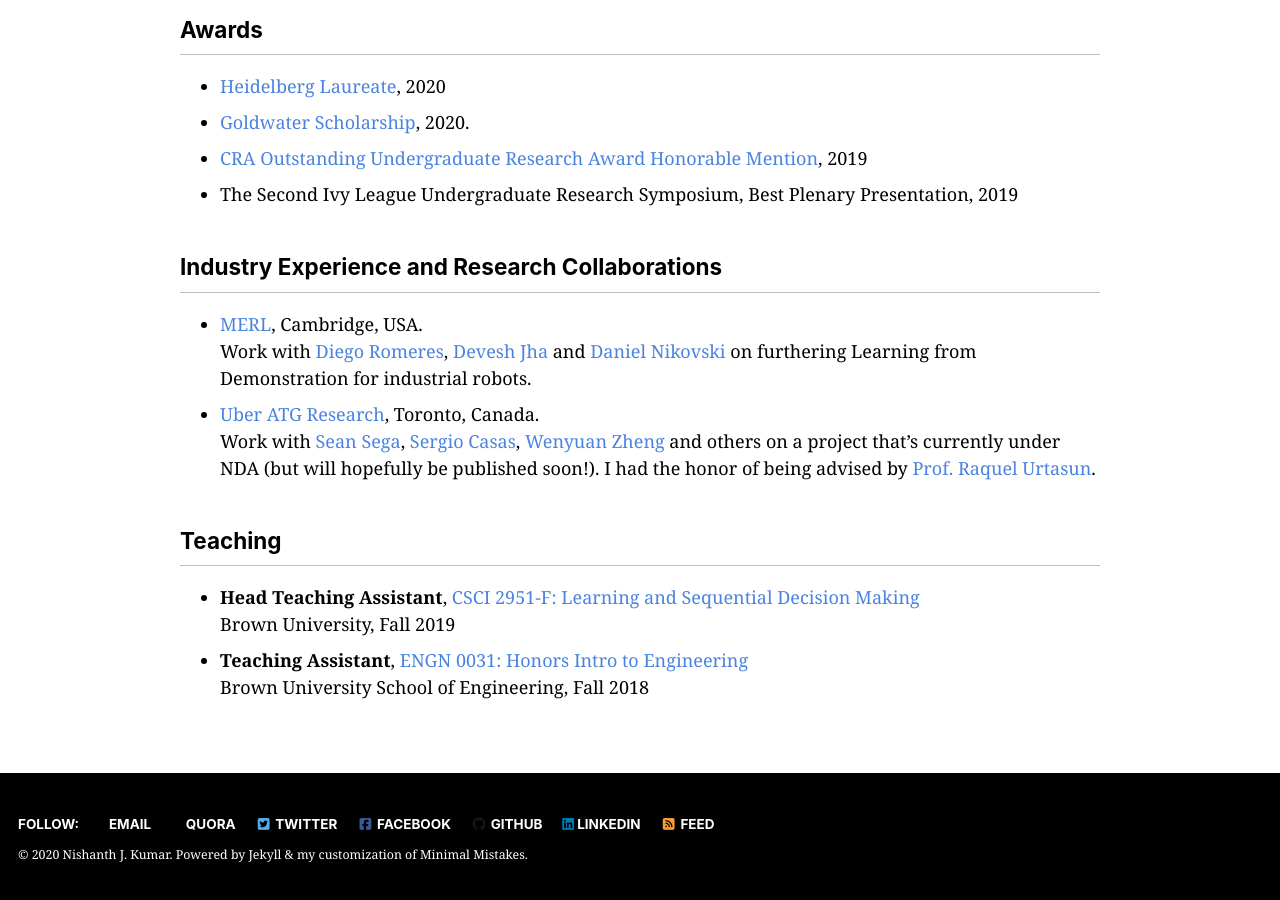
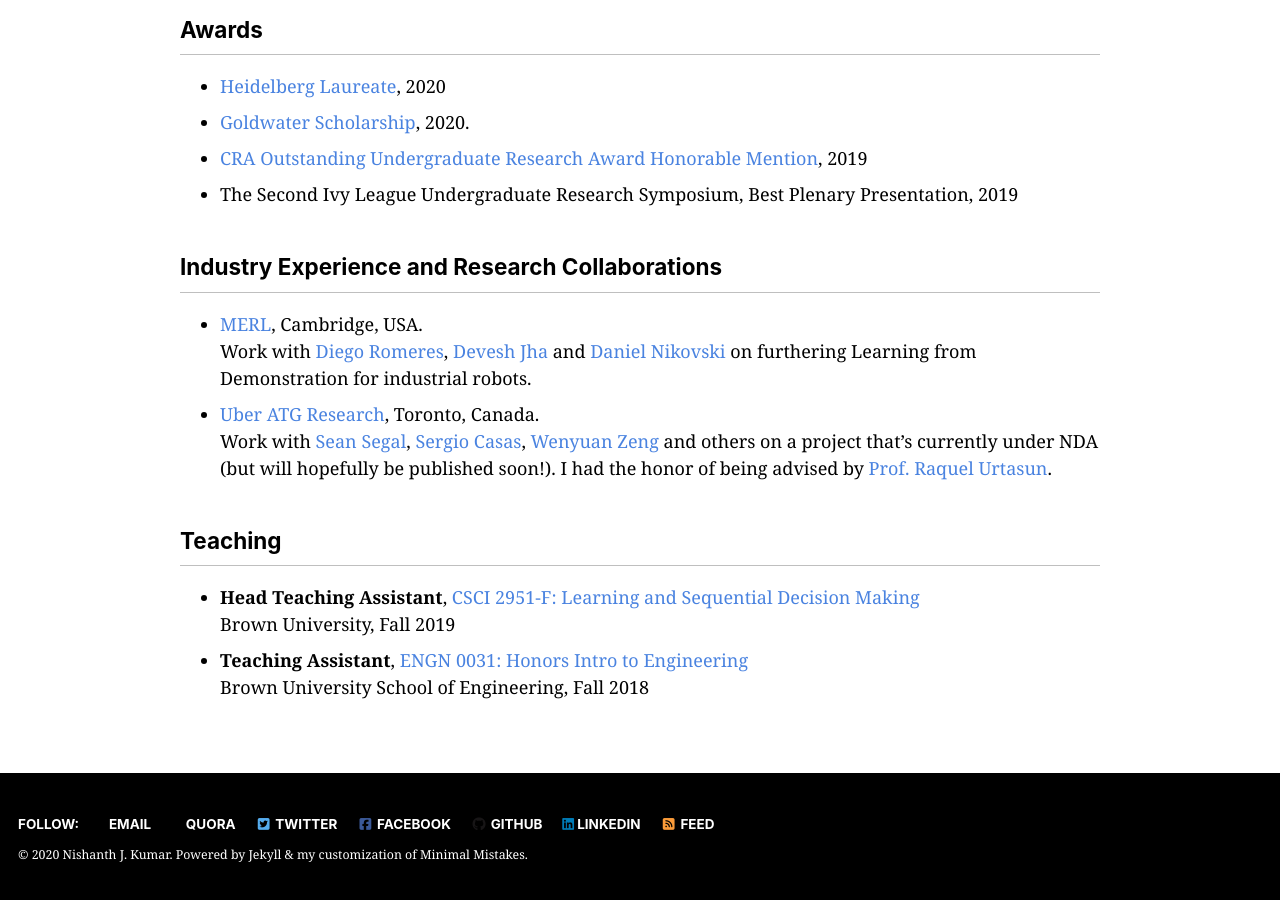
Before and after one commit to NishanthJKumar/NishanthJKumar.github.io, a Jekyll site: the page built from _pages/research.md, in a window 1280 px wide and 900 px high, scrolled down 2887 px. Built offline with Jekyll 4.4.1, drawn with Linux system fonts in a browser that asks for light colours; cached includes are drawn as plain includes; nearby versions of some CDN libraries.

Commit message:
Updated spelling mistakes on research page

```diff
--- a/_pages/research.md
+++ b/_pages/research.md
@@ -87,7 +87,7 @@ This work received the highest possible grade for ‘The Great Ideas in Computer
 ## Industry Experience and Research Collaborations
 - [MERL](https://www.merl.com/research/), Cambridge, USA. <br/>Work with [Diego Romeres](https://www.merl.com/people/romeres), [Devesh Jha](https://www.merl.com/people/jha) and [Daniel Nikovski](https://www.merl.com/people/nikovski) on furthering Learning from Demonstration for industrial robots.
 - [Uber ATG Research](https://www.uber.com/us/en/atg/research-and-development/), Toronto, Canada.
-<br/>Work with [Sean Sega](https://www.uber.com/us/en/atg/research-and-development/researchers/sean-segal/), [Sergio Casas](https://www.uber.com/us/en/atg/research-and-development/researchers/sergio-casas/), [Wenyuan Zheng](https://www.uber.com/us/en/atg/research-and-development/researchers/wenyuan-zeng/) and others on a project that's currently under NDA (but will hopefully be published soon!). I had the honor of being advised by [Prof. Raquel Urtasun](http://www.cs.toronto.edu/~urtasun/).
+<br/>Work with [Sean Segal](https://www.uber.com/us/en/atg/research-and-development/researchers/sean-segal/), [Sergio Casas](https://www.uber.com/us/en/atg/research-and-development/researchers/sergio-casas/), [Wenyuan Zeng](https://www.uber.com/us/en/atg/research-and-development/researchers/wenyuan-zeng/) and others on a project that's currently under NDA (but will hopefully be published soon!). I had the honor of being advised by [Prof. Raquel Urtasun](http://www.cs.toronto.edu/~urtasun/).
 
 ## Teaching
 - **Head Teaching Assistant**, [CSCI 2951-F: Learning and Sequential Decision Making](http://cs.brown.edu/courses/cs2951f/)
```
Also changed, not shown: 1 other file.
